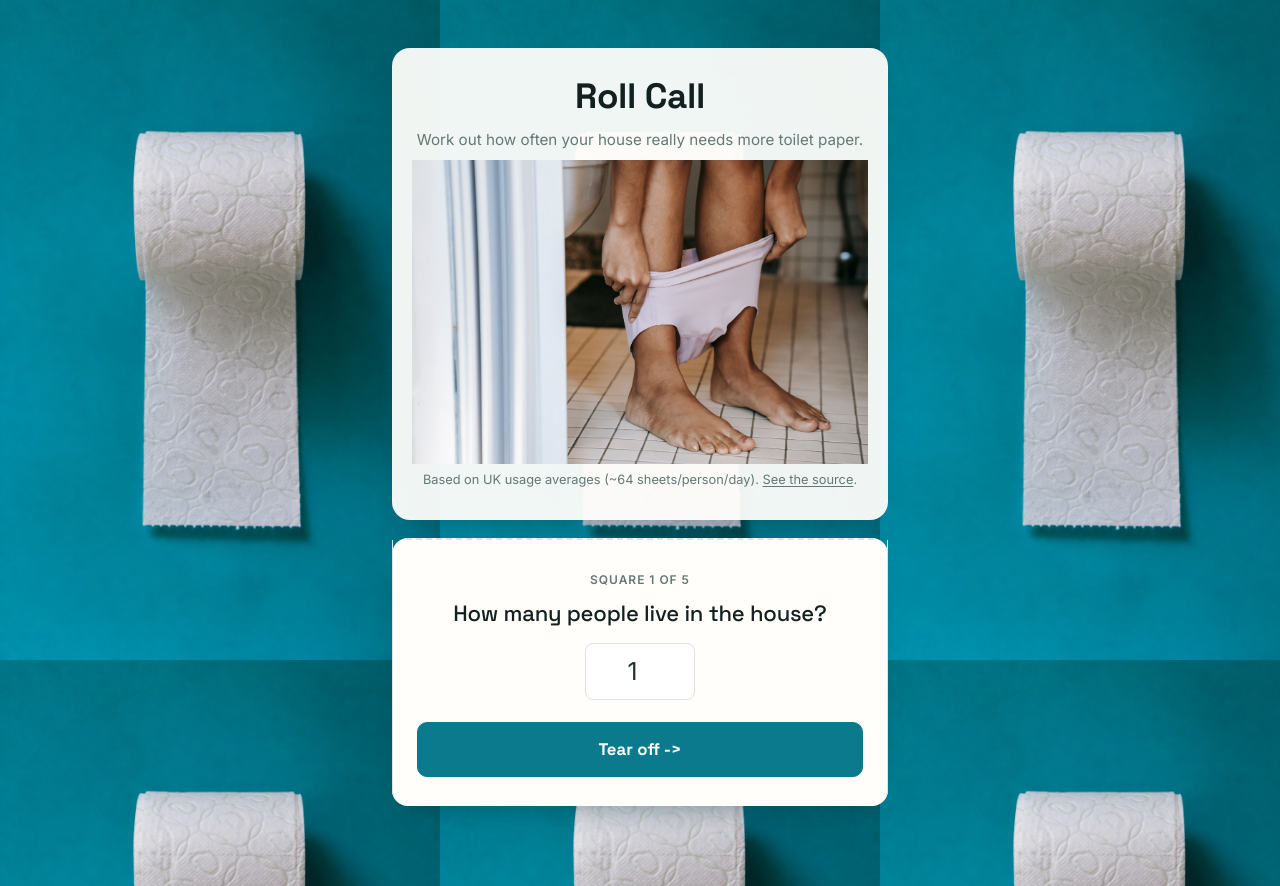
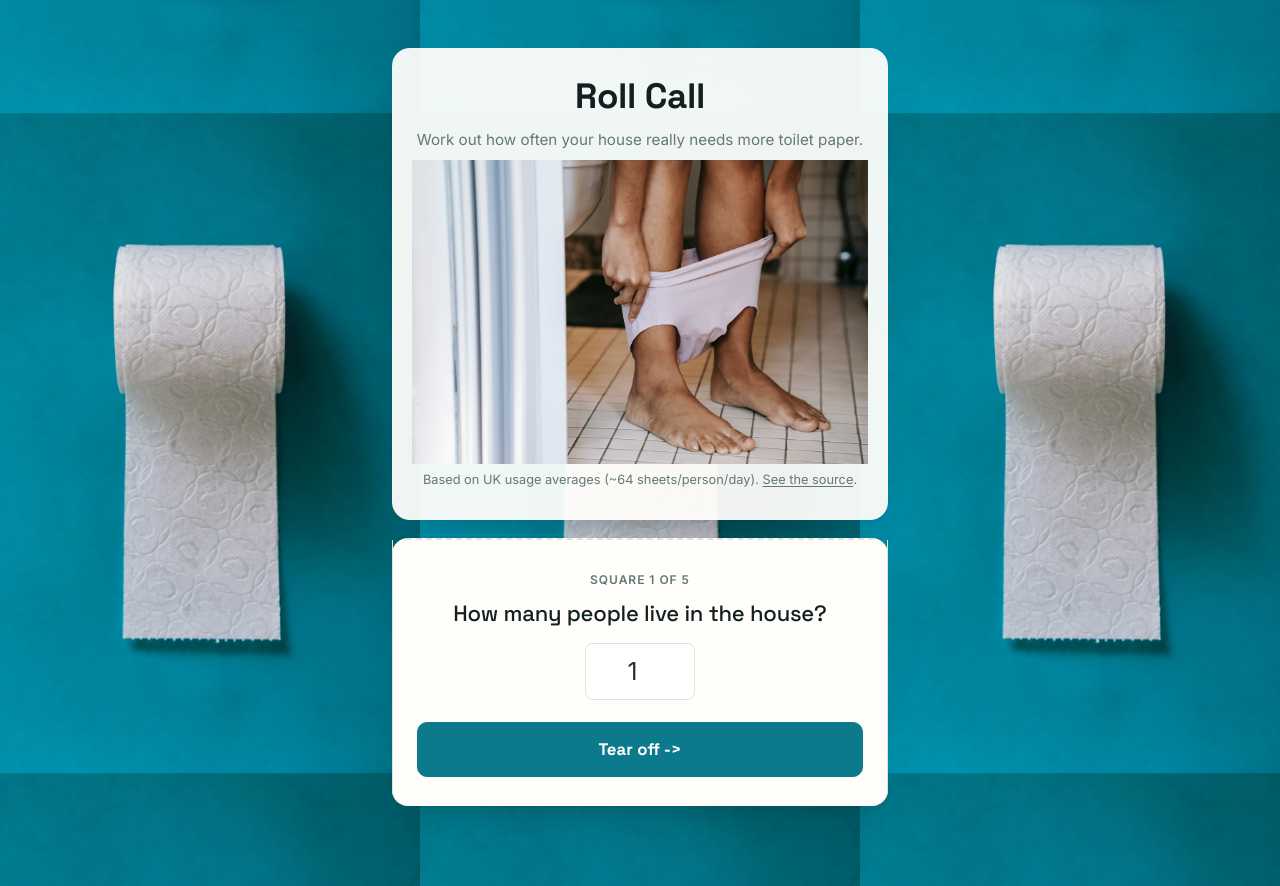
Before and after one commit to karinamercedes/roll-call, a React (Vite) app: page / in a window 1280 px wide. Built offline with nearby package versions, Linux system fonts and the light colour scheme.

Commit message:
Fix image sizing

```diff
--- a/src/App.css
+++ b/src/App.css
@@ -25,8 +25,10 @@ body {
      visual weight as the old roll illustration) and as a repeating pattern
      filling the space on wider screens */
   background-image: url('/images/hero.png');
+  background-size: auto 33.34vh;
+  background-position: center center;
   background-repeat: repeat;
-  background-size: 500px auto;
+  background-attachment: fixed;
 }
 
 .app { max-width: 480px; margin: 0 auto; padding: 32px 16px 80px; text-align: center; }
```
